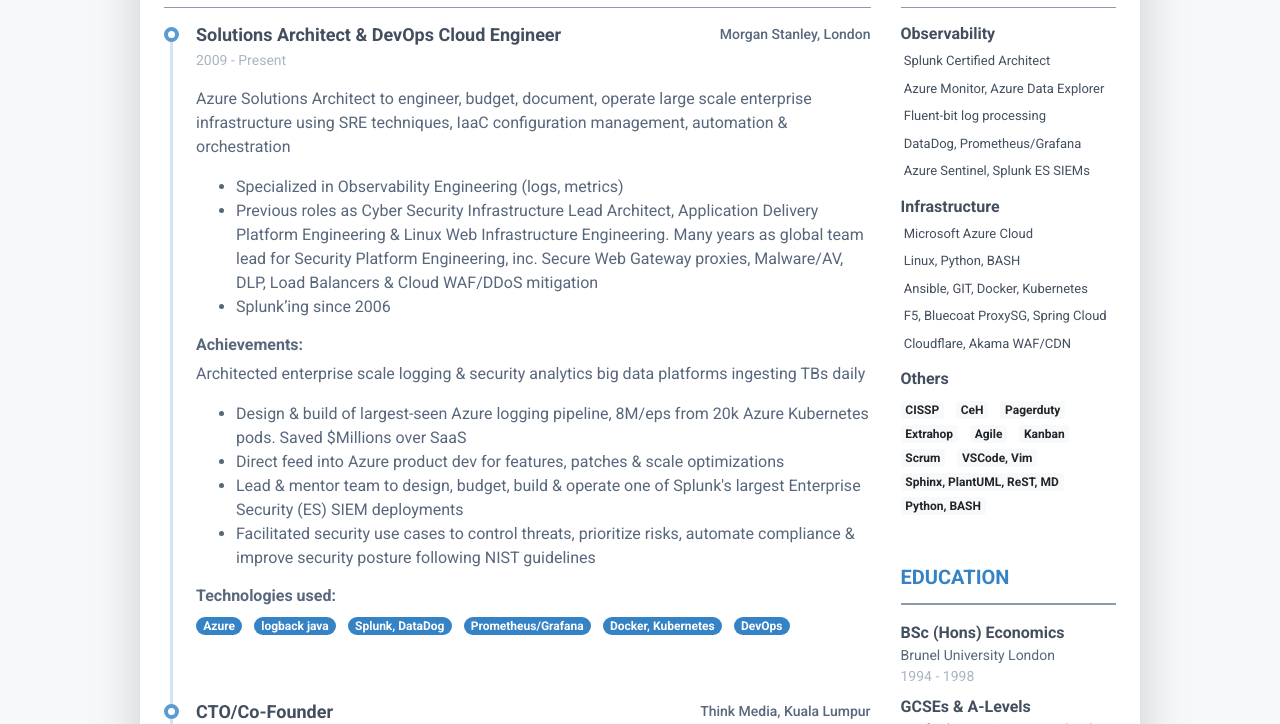
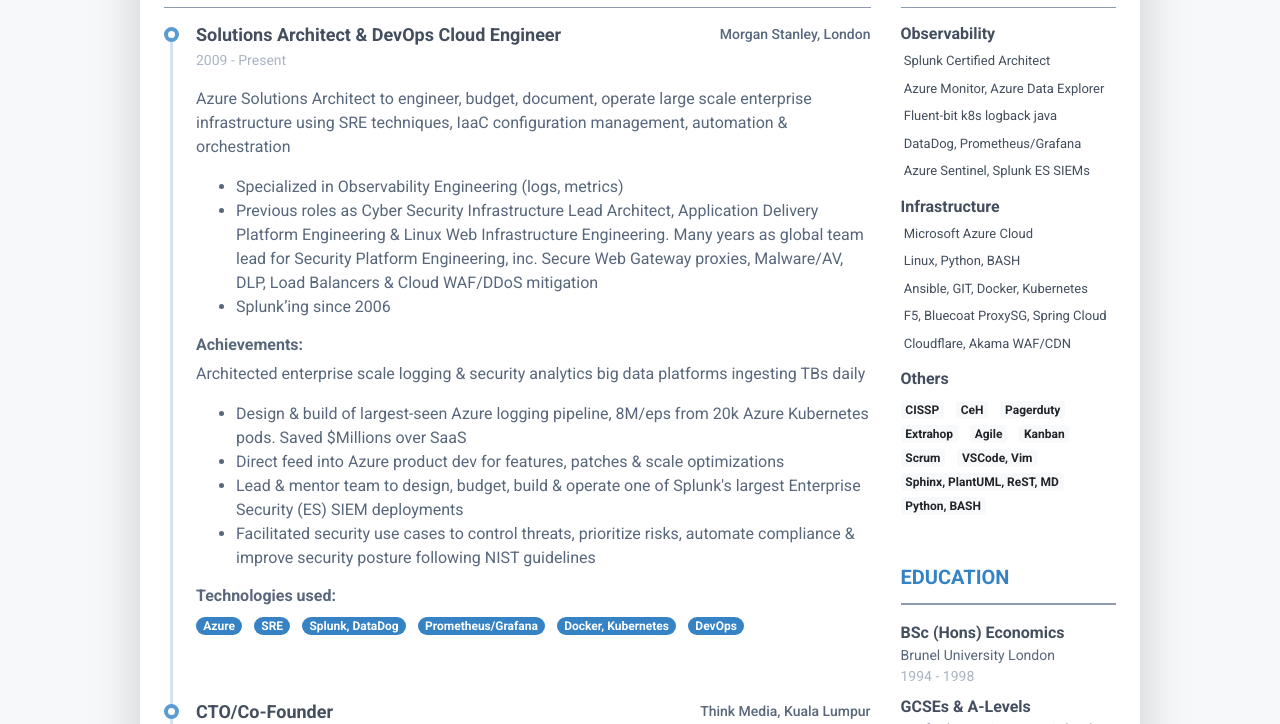
Before and after one commit to Hamy200/resume, a Jekyll site: the page built from index.markdown, in a window 1280 px wide. Shown: the part 343-1067 px from the top of the page. Built offline with Jekyll 4.4.1, drawn with Linux system fonts in a browser that asks for light colours; nearby versions of some CDN libraries.

Commit message:
summary#

```diff
--- a/_data/data.yml
+++ b/_data/data.yml
@@ -63,7 +63,7 @@ experiences:
         - Facilitated security use cases to control threats, prioritize risks, automate compliance & improve security posture following NIST guidelines
     technologies:
       - Azure
-      - logback java
+      - SRE
       - Splunk, DataDog
       - Prometheus/Grafana
       - Docker, Kubernetes
@@ -135,7 +135,7 @@ skills:
     tools:
       - name: Splunk Certified Architect
       - name: Azure Monitor, Azure Data Explorer
-      - name: Fluent-bit log processing
+      - name: Fluent-bit k8s logback java
       - name: DataDog, Prometheus/Grafana
       - name: Azure Sentinel, Splunk ES SIEMs
   - category: Infrastructure
```
Also changed, not shown: 1 other file.
